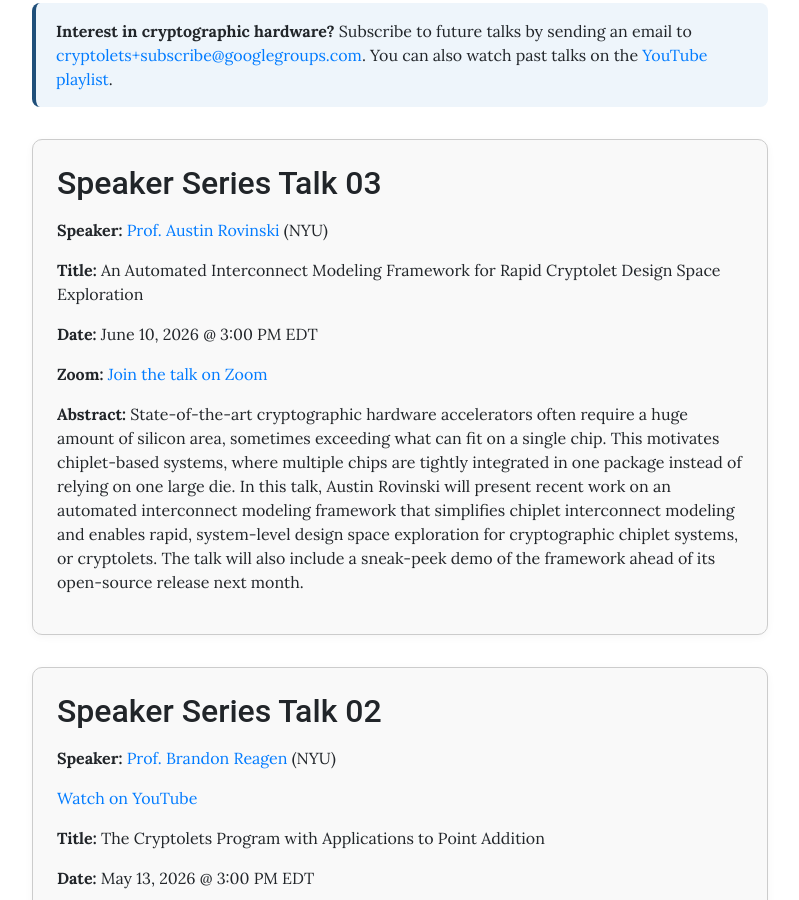
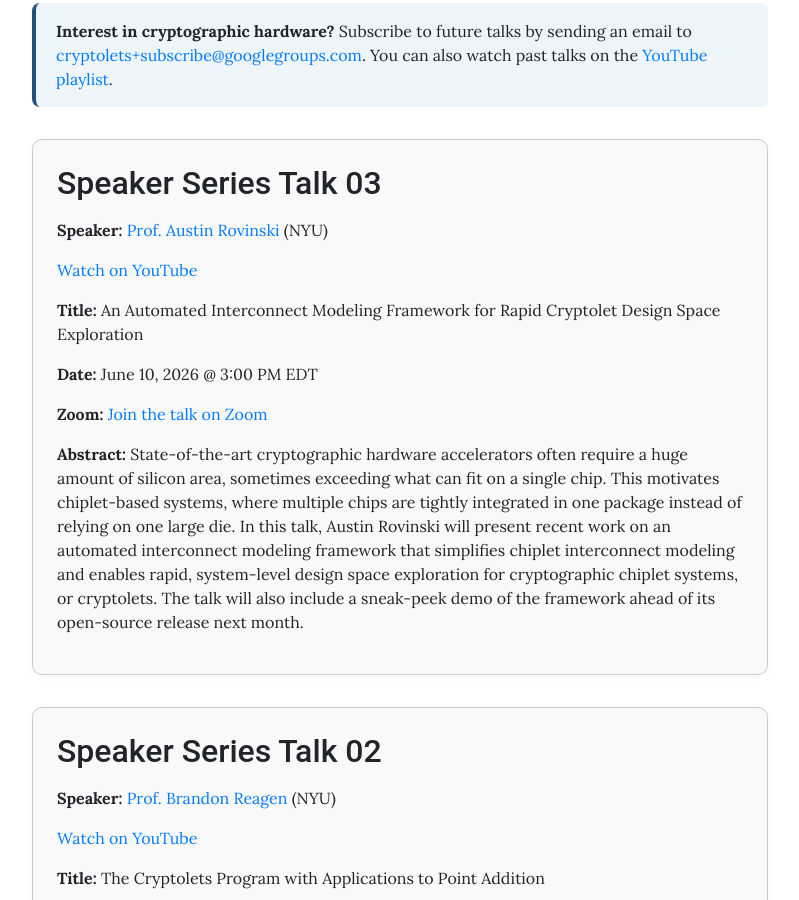
Before and after one commit to cryptolets/cryptolets.github.io, a Jekyll site: the page built from pages/speaker-series.md, in a window 1280 px wide and 900 px high, scrolled down 353 px. Shown: the whole window, without its empty margins (240-1039 px from the left). Built offline with Jekyll 4.4.1, drawn with Linux system fonts in a browser that asks for light colours.

Commit message:
youtube link

```diff
--- a/pages/speaker-series.md
+++ b/pages/speaker-series.md
@@ -14,6 +14,7 @@ permalink: /speaker-series/
   <div style="width: 100%; border: 1px solid #ccc; border-radius: 10px; padding: 1.5rem; background: #f9f9f9; box-shadow: 0 2px 8px rgba(0,0,0,0.04);">
     <h2 style="margin-top: 0;">Speaker Series Talk 03</h2>
     <p><strong>Speaker:</strong> <a href="https://austinrovin.ski" target="_blank" rel="noopener">Prof. Austin Rovinski</a> (NYU)</p>
+    <p><a href="https://youtu.be/2lh_tB5UqXA?si=6yEqXNYsla7bnKZo" target="_blank" rel="noopener">Watch on YouTube</a></p>
     <p><strong>Title:</strong> An Automated Interconnect Modeling Framework for Rapid Cryptolet Design Space Exploration</p>
     <p><strong>Date:</strong> June 10, 2026 @ 3:00 PM EDT</p>
     <p><strong>Zoom:</strong> <a href="https://nyu.zoom.us/j/91992508413?pwd=wFQ2ggqLgTamEoM5qK7ULpJZsiUGst.1" target="_blank" rel="noopener">Join the talk on Zoom</a></p>
```
